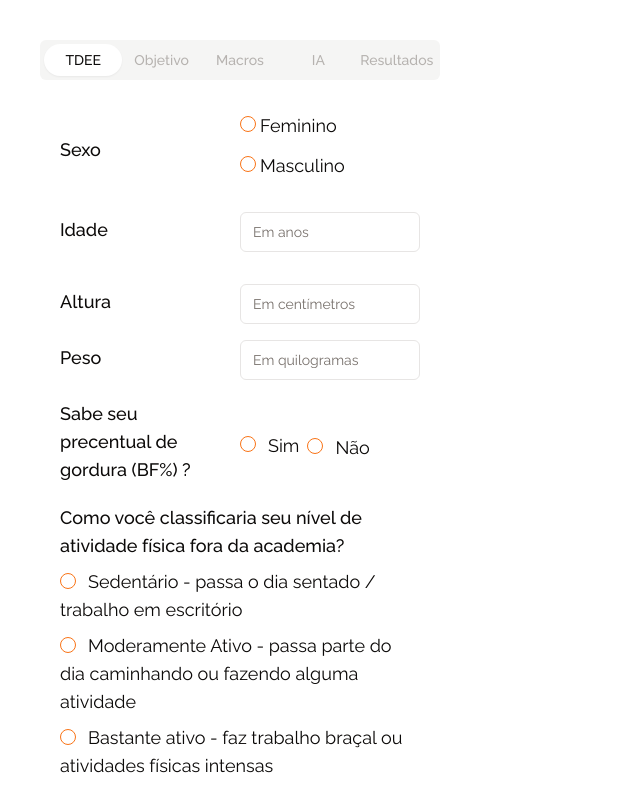
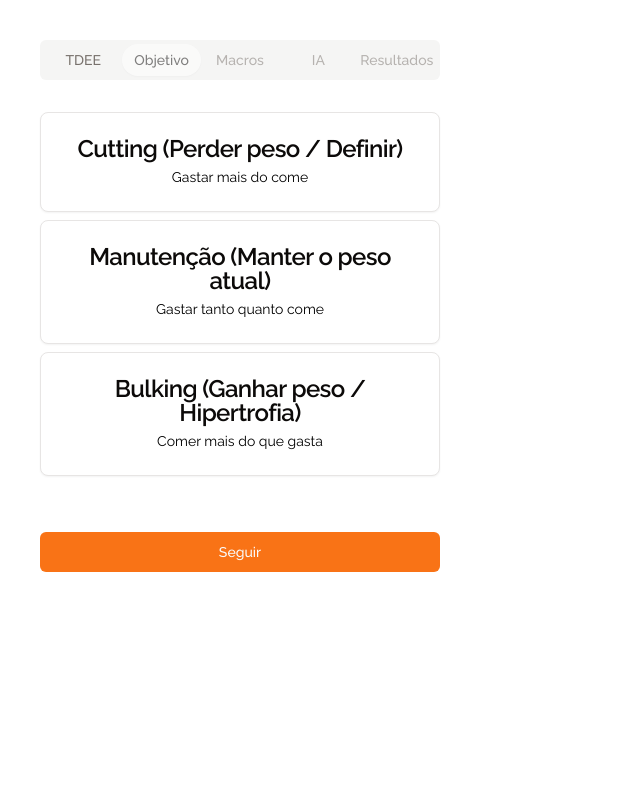
Before and after one commit to itpaulin/ai-diet-calculator, a Next.js app: page /metricas in a window 1280 px wide. Shown: the top 800 px of the page, without its empty margins (0-640 px from the left). Built offline with nearby package versions, Linux system fonts and the light colour scheme; a web font is replaced by a local one.

Commit message:
feat: next step after finished the objective form.

```diff
--- a/src/app/metricas/components/objective.tsx
+++ b/src/app/metricas/components/objective.tsx
@@ -1,6 +1,6 @@
 'use client'
 import { Card, CardDescription, CardHeader, CardTitle } from '@/components/ui/card'
-import { useEffect, useState } from 'react'
+import { Dispatch, SetStateAction, useEffect, useState } from 'react'
 import {
   TObjective,
   wayToActiveObjectiveOptions,
@@ -20,6 +20,9 @@ import {
 import { RadioGroup, RadioGroupItem } from '@/components/ui/radio-group'
 import { Button } from '@/components/ui/button'
 
+interface ObjectiveProps {
+  setHasObjective: Dispatch<SetStateAction<boolean>>
+}
 const FormSchema = z
   .object({
     objective: z.enum(['Cutting', 'Maintenance', 'Bulking']),
@@ -36,7 +39,7 @@ const FormSchema = z
     },
   )
 
-const Objective = () => {
+const Objective = ({ setHasObjective }: ObjectiveProps) => {
   const [objective, setObjective] = useState<TObjective>()
   const [options, setOptions] = useState<string[]>()
   const [label, setLabel] = useState<string>()
@@ -63,7 +66,7 @@ const Objective = () => {
     form.setValue('wayToDo', '')
   }, [form.watch('objective')])
   function onSubmit(data: z.infer<typeof FormSchema>) {
-    console.log('caiu, data: ', data)
+    setHasObjective(true)
   }
   return (
     <div className=''>
--- a/src/app/metricas/page.tsx
+++ b/src/app/metricas/page.tsx
@@ -6,9 +6,9 @@ import { Tdee } from './components/tdee'
 import { ITdee } from '@/models/tdee-interface'
 import Objective from './components/objective'
 function Metricas() {
-  const [tab, setTab] = useState<string>('tdee')
+  const [tab, setTab] = useState<string>('objective')
   const [hasTdee, setHasTdee] = useState<boolean>(false)
-  const [hasGoal, setHasGoal] = useState<boolean>(false)
+  const [hasObjective, setHasObjective] = useState<boolean>(false)
   const [hasMacros, setHasMacros] = useState<boolean>(false)
   const [hasDiet, setHasDiet] = useState<boolean>(false)
   const [formTdee, setFormTdee] = useState<ITdee>()
@@ -21,6 +21,11 @@ function Metricas() {
       onTabChange('objective')
     }
   }, [hasTdee])
+  useEffect(() => {
+    if (hasObjective === true) {
+      onTabChange('macros')
+    }
+  }, [hasObjective])
 
   return (
     <>
@@ -33,7 +38,7 @@ function Metricas() {
             <TabsTrigger value='objective' className='rounded-2xl' disabled={!hasTdee}>
               Objetivo
             </TabsTrigger>
-            <TabsTrigger value='macros' className='rounded-2xl' disabled={!hasGoal}>
+            <TabsTrigger value='macros' className='rounded-2xl' disabled={!hasObjective}>
               Macros
             </TabsTrigger>
             <TabsTrigger value='chat-gpt' className='rounded-2xl' disabled={!hasMacros}>
@@ -47,7 +52,7 @@ function Metricas() {
             <Tdee setHasTdee={setHasTdee} setPayload={setFormTdee} />
           </TabsContent>
           <TabsContent value='objective'>
-            <Objective />
+            <Objective setHasObjective={setHasObjective} />
           </TabsContent>
         </Tabs>
       </div>
```
